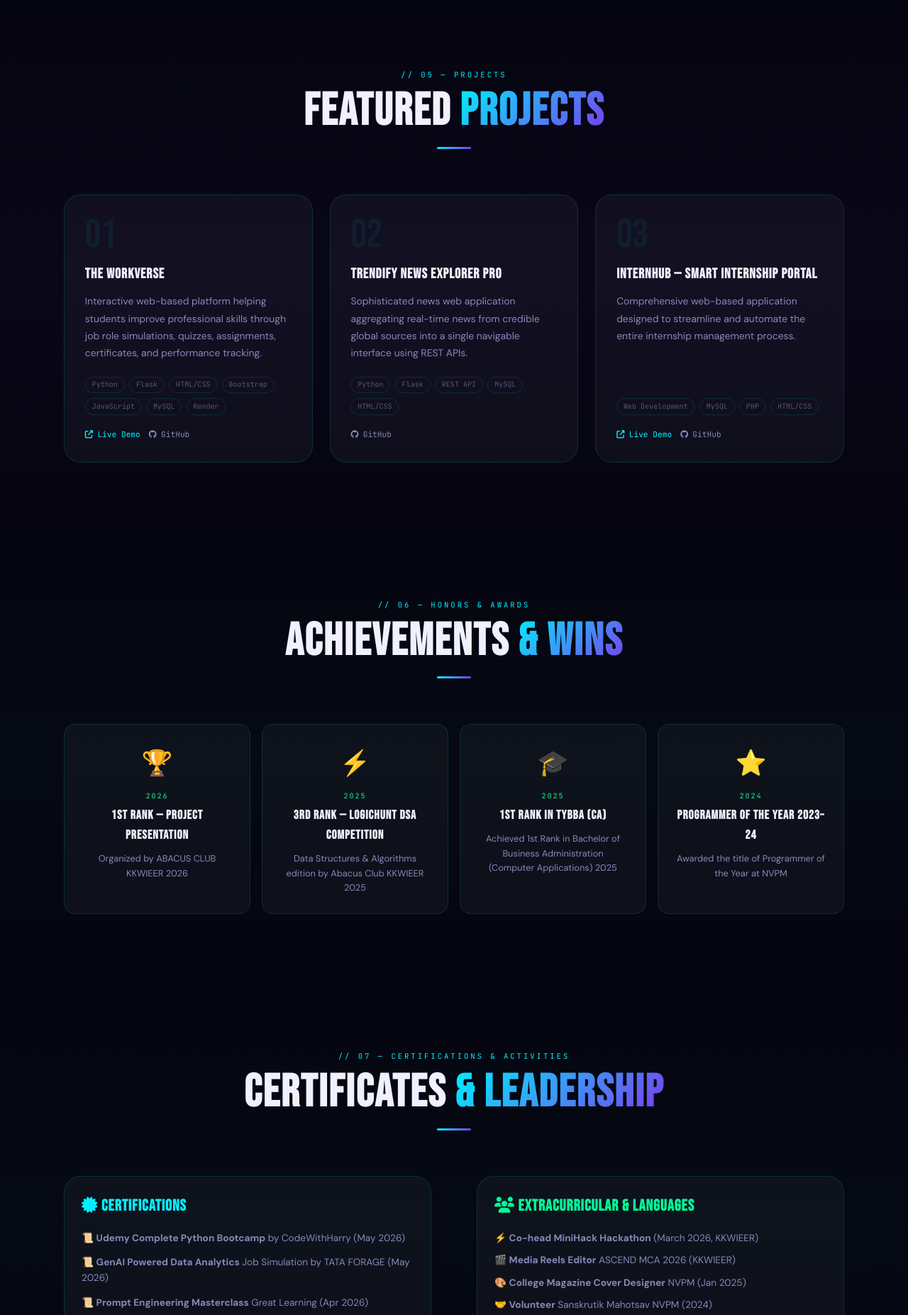
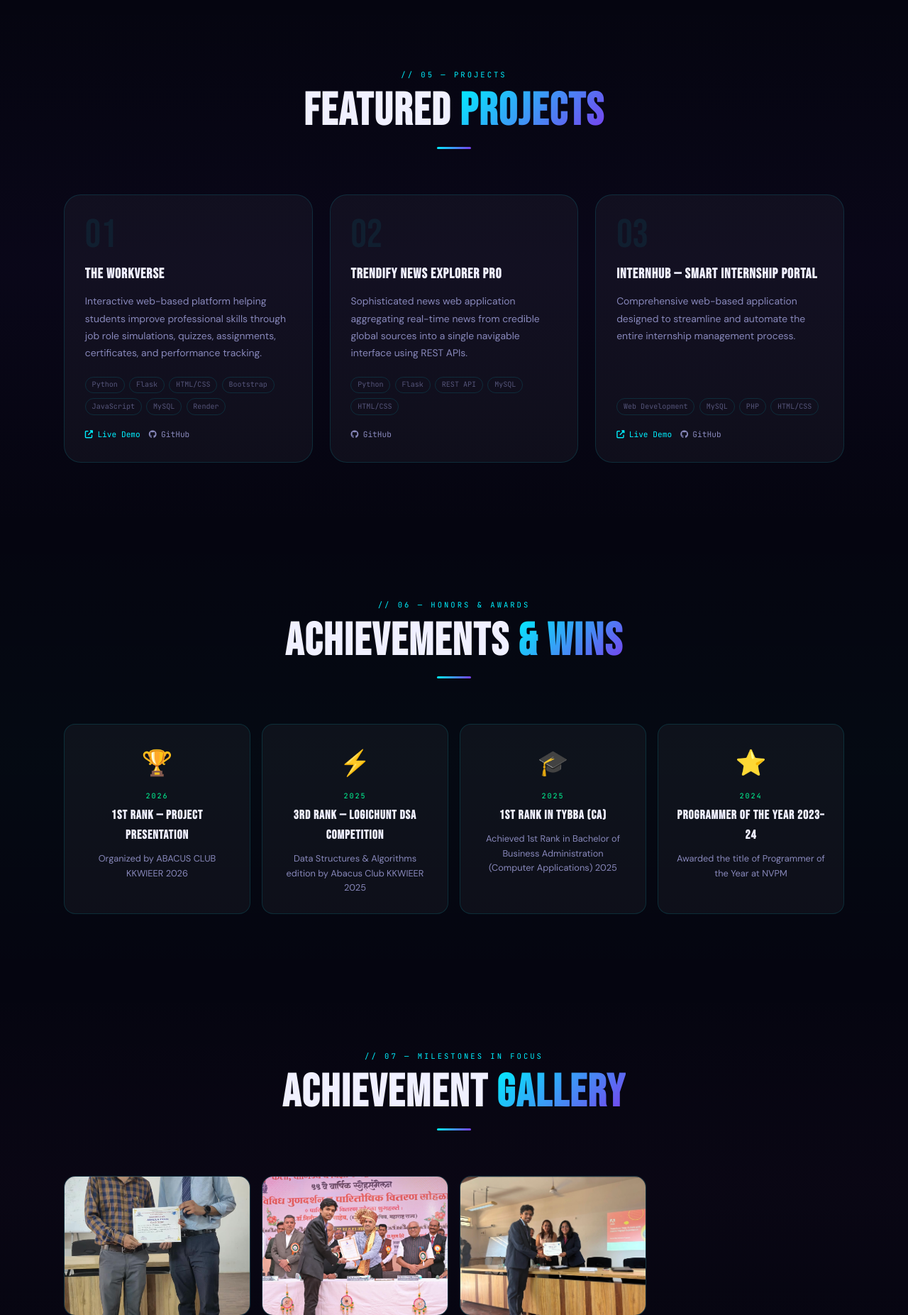
Before and after one commit to HARSHVARDHAN-JOYBOY/PORTFOLIO_old, a Flask app: page / in a window 1280 px wide. Shown: the part 3701-5554 px from the top of the page at 71% size. Run offline with Flask 3, Linux system fonts and the light colour scheme.

Commit message:
Add achievement gallery images

```diff
--- a/data.json
+++ b/data.json
@@ -83,7 +83,23 @@
       "icon": "⭐"
     }
   ],
-  "gallery": [],
+  "gallery": [
+    {
+      "id": "industry-assignment-2026",
+      "url": "/static/images/First%20In%20Industry%20Suggested%20Project.jpeg",
+      "caption": "First Place — Industry-Suggested Assignment Project, MCA, KKWIEER (2026)"
+    },
+    {
+      "id": "programmer-of-the-year-2024",
+      "url": "/static/images/Programmer%20of%20the%20Year.jpeg",
+      "caption": "Programmer of the Year — BBA CA, NVPM (2024)"
+    },
+    {
+      "id": "dsa-competition-2025",
+      "url": "/static/images/Third%20in%20DSA%20ABACUS%20CLUB.jpeg",
+      "caption": "Third Place — DSA Coding Competition, MCA, KKWIEER (2025)"
+    }
+  ],
   "contact": {
     "email": "bhusareharshvardhana2122004@gmail.com",
     "phone": "+91 9270209244",
--- a/static/css/style.css
+++ b/static/css/style.css
@@ -151,8 +151,9 @@ nav.scrolled{background:rgba(5,5,16,.94);backdrop-filter:blur(20px);border-botto
 .gal-item{aspect-ratio:4/3;border-radius:var(--r2);overflow:hidden;border:1px solid var(--bd);position:relative;cursor:pointer;background:var(--s2)}
 .gal-item img{width:100%;height:100%;object-fit:cover;transition:transform .4s ease}
 .gal-item:hover img{transform:scale(1.06)}
-.gal-ov{position:absolute;inset:0;background:rgba(0,0,0,.55);opacity:0;transition:opacity var(--tr);display:flex;align-items:center;justify-content:center;color:#fff;font-size:1.4rem}
+.gal-ov{position:absolute;inset:0;background:rgba(0,0,0,.66);opacity:0;transition:opacity var(--tr);display:flex;flex-direction:column;gap:.7rem;align-items:center;justify-content:center;color:#fff;font-size:1.4rem;padding:1rem;text-align:center}
 .gal-item:hover .gal-ov{opacity:1}
+.gal-caption{font-family:'JetBrains Mono',monospace;font-size:.68rem;line-height:1.55;letter-spacing:.4px}
 
 /* CONTACT */
 #contact{background:linear-gradient(180deg,transparent,rgba(0,240,255,.03),transparent)}
--- a/static/js/main.js
+++ b/static/js/main.js
@@ -245,7 +245,10 @@ function renderGallery() {
   grid.innerHTML = D.gallery.map(item => `
     <div class="gal-item reveal" onclick="openLB('${item.url}')">
       <img src="${item.url}" alt="${item.caption || ''}" loading="lazy">
-      <div class="gal-ov"><i class="fas fa-expand-alt"></i></div>
+      <div class="gal-ov">
+        <i class="fas fa-expand-alt"></i>
+        <span class="gal-caption">${item.caption || 'View photo'}</span>
+      </div>
     </div>`).join('');
   setTimeout(initReveal, 80);
 }
--- a/templates/index.html
+++ b/templates/index.html
@@ -33,6 +33,7 @@
     <li><a href="#skills">Skills</a></li>
     <li><a href="#projects">Projects</a></li>
     <li><a href="#achievements">Achievements</a></li>
+    <li><a href="#gallery">Gallery</a></li>
     <li><a href="#certificates">Certificates</a></li>
     <li><a href="#contact">Contact</a></li>
   </ul>
@@ -199,6 +200,18 @@
       <div class="sec-line"></div>
     </div>
     <div class="ach-grid" id="ach-grid"></div>
+  </div>
+</section>
+
+<!-- GALLERY -->
+<section class="sec" id="gallery">
+  <div class="container">
+    <div class="sec-hd reveal">
+      <span class="sec-tag">// 07 — milestones in focus</span>
+      <h2 class="sec-title">Achievement <em>Gallery</em></h2>
+      <div class="sec-line"></div>
+    </div>
+    <div class="gal-grid" id="gal-grid"></div>
   </div>
 </section>
 
```
Also changed, not shown: static/images/First In Industry Suggested Project.jpeg (added), static/images/Programmer of the Year.jpeg (added), static/images/Third in DSA ABACUS CLUB.jpeg (added).
